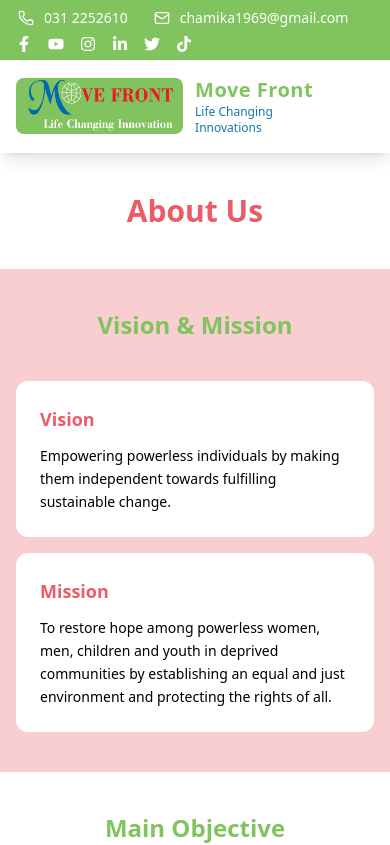
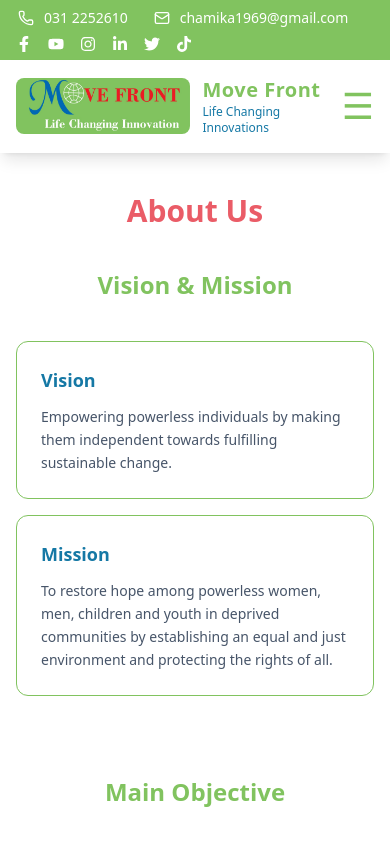
Before and after one commit to supunpramod/Move-Front-Institution, a React (Vite) app: page /about in a window 390 px wide. Shown: the top 845 px of the page. Built offline with nearby package versions, Linux system fonts and the light colour scheme.

Commit message:
feat: Update Card, NavbarMega, and About components for improved styling and consistency

```diff
--- a/src/components/Card.jsx
+++ b/src/components/Card.jsx
@@ -5,7 +5,7 @@ export default function Card({
 }) {
   return (
     <div
-      className={`bg-white  rounded-xl p-6
+      className={`bg-white rounded-xl p-6 border border-primary
 hover:shadow-xl hover:-translate-y-1
 hover:scale-[1.02]
 transition-all duration-300 ease-out
@@ -13,12 +13,12 @@ ${className}`}
 
     >
       {title && (
-        <h3 className="text-lg font-semibold text-accent mb-3">
+        <h3 className="text-lg font-semibold text-secondary mb-3">
           {title}
         </h3>
       )}
 
-      <div className="text-black text-sm leading-relaxed">
+      <div className="text-fon text-sm leading-relaxed">
         {children}
       </div>
     </div>
--- a/src/components/NavbarMega.jsx
+++ b/src/components/NavbarMega.jsx
@@ -107,10 +107,10 @@ export default function NavbarMega() {
         {/* Mobile Hamburger */}
         <button
           onClick={() => setMobileOpen(!mobileOpen)}
-          className="md:hidden text-white text-2xl rounded-xl px-3 py-2 hover:bg-white/10 active:bg-white/15 transition"
+          className="md:hidden text-primary text-4xl   rounded-xl  hover:bg-white/10 active:bg-white/15 transition"
           aria-label="Toggle menu"
         >
-          {mobileOpen ? "✕" : "☰"}
+          {mobileOpen ? "☰" : "☰"}
         </button>
       </div>
 
@@ -127,7 +127,7 @@ export default function NavbarMega() {
                     `block px-3 py-3 text-sm font-semibold transition
                      ${
                        isActive
-                         ? "bg-[#1c2674] text-white"
+                         ? "bg-primary text-white"
                          : "bg-slate-100 text-slate-800 hover:bg-slate-200"
                      }`
                   }
--- a/src/pages/About.jsx
+++ b/src/pages/About.jsx
@@ -22,11 +22,11 @@ export default function About() {
     <div className="bg-white">
 
 
-      <h1 className="text-3xl md:text-4xl font-bold text-accent text-center  p-10">
+      <h1 className="text-3xl md:text-4xl font-bold text-accent text-center  pt-10">
         About Us
       </h1>
 
-      <Section id="vision" title="Vision & Mission" className="bg-accent/30">
+      <Section id="vision" title="Vision & Mission" className="bg-white">
         <div className="grid md:grid-cols-2 gap-4">
           <Card title="Vision">
             Empowering powerless individuals by making them independent towards fulfilling sustainable change.
```
